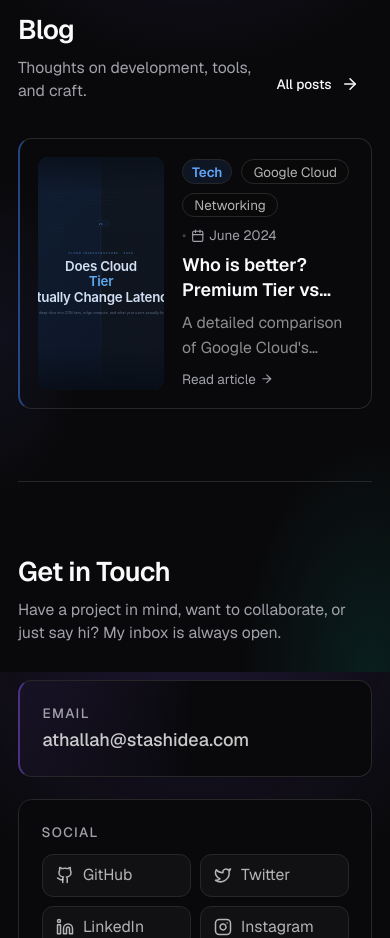
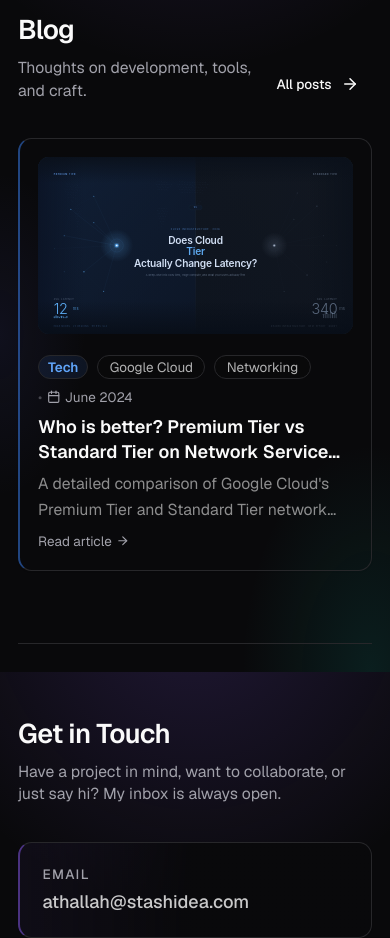
Before and after one commit to NaufalFadhil/v2.naufalfadhil.my.id, a Next.js app: page / in a window 390 px wide. Shown: the part 6080-7018 px from the top of the page. Built offline with nearby package versions, Linux system fonts and the light colour scheme.

Commit message:
feat(blog): enhance blog post layout with responsive design adjustments

```diff
--- a/src/app/blog/page.tsx
+++ b/src/app/blog/page.tsx
@@ -105,9 +105,9 @@ export default function BlogPage() {
         <div className="flex flex-col gap-3">
           {visible.map((post, i) => (
             <article key={post.id}>
-              <Link href={`/blog/${post.slug}`} className={`group flex gap-5 rounded-xl border border-border border-l-2 bg-gradient-to-r ${cardGradients[i % cardGradients.length].base} shadow-sm transition-all duration-300 hover:shadow-md ${cardGradients[i % cardGradients.length].hover} p-4 overflow-hidden`}>
+              <Link href={`/blog/${post.slug}`} className={`group flex flex-col sm:flex-row gap-4 rounded-xl border border-border border-l-2 bg-gradient-to-r ${cardGradients[i % cardGradients.length].base} shadow-sm transition-all duration-300 hover:shadow-md ${cardGradients[i % cardGradients.length].hover} p-4 overflow-hidden`}>
                 {/* Thumbnail */}
-                <div className="relative w-36 sm:w-48 aspect-[4/3] shrink-0 rounded-lg overflow-hidden bg-muted">
+                <div className="relative w-full aspect-[16/9] sm:w-48 sm:aspect-[4/3] shrink-0 rounded-lg overflow-hidden bg-muted">
                   {post.coverImage ? (
                     <Image
                       src={post.coverImage}
--- a/src/components/sections/blog-preview.tsx
+++ b/src/components/sections/blog-preview.tsx
@@ -44,10 +44,10 @@ export function BlogPreview() {
           >
             <Link
               href={`/blog/${post.slug}`}
-              className={`group flex gap-4 rounded-xl border border-border border-l-2 bg-gradient-to-r ${cardGradients[i % cardGradients.length].base} shadow-sm transition-all duration-300 hover:shadow-md ${cardGradients[i % cardGradients.length].hover} p-4 overflow-hidden`}
+              className={`group flex flex-col sm:flex-row gap-4 rounded-xl border border-border border-l-2 bg-gradient-to-r ${cardGradients[i % cardGradients.length].base} shadow-sm transition-all duration-300 hover:shadow-md ${cardGradients[i % cardGradients.length].hover} p-4 overflow-hidden`}
             >
               {/* Thumbnail */}
-              <div className="relative w-28 sm:w-36 aspect-[4/3] shrink-0 rounded-lg overflow-hidden bg-muted">
+              <div className="relative w-full aspect-[16/9] sm:w-36 sm:aspect-[4/3] shrink-0 rounded-lg overflow-hidden bg-muted">
                 {post.coverImage ? (
                   <Image
                     src={post.coverImage}
```
